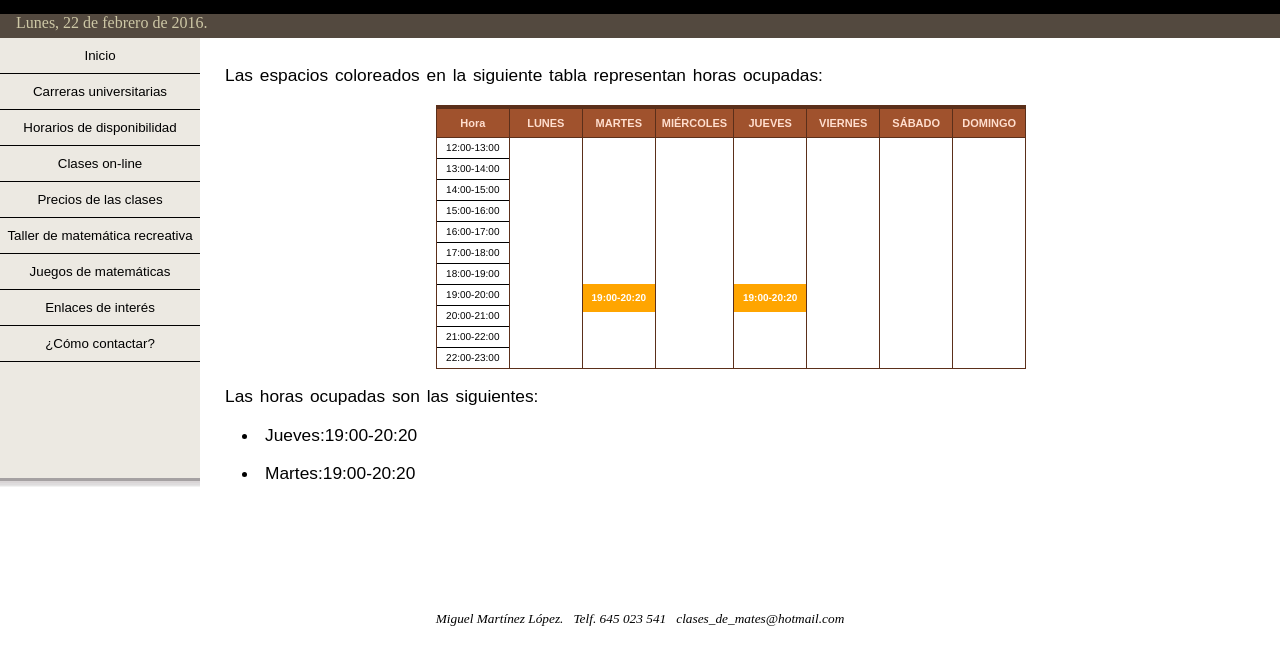
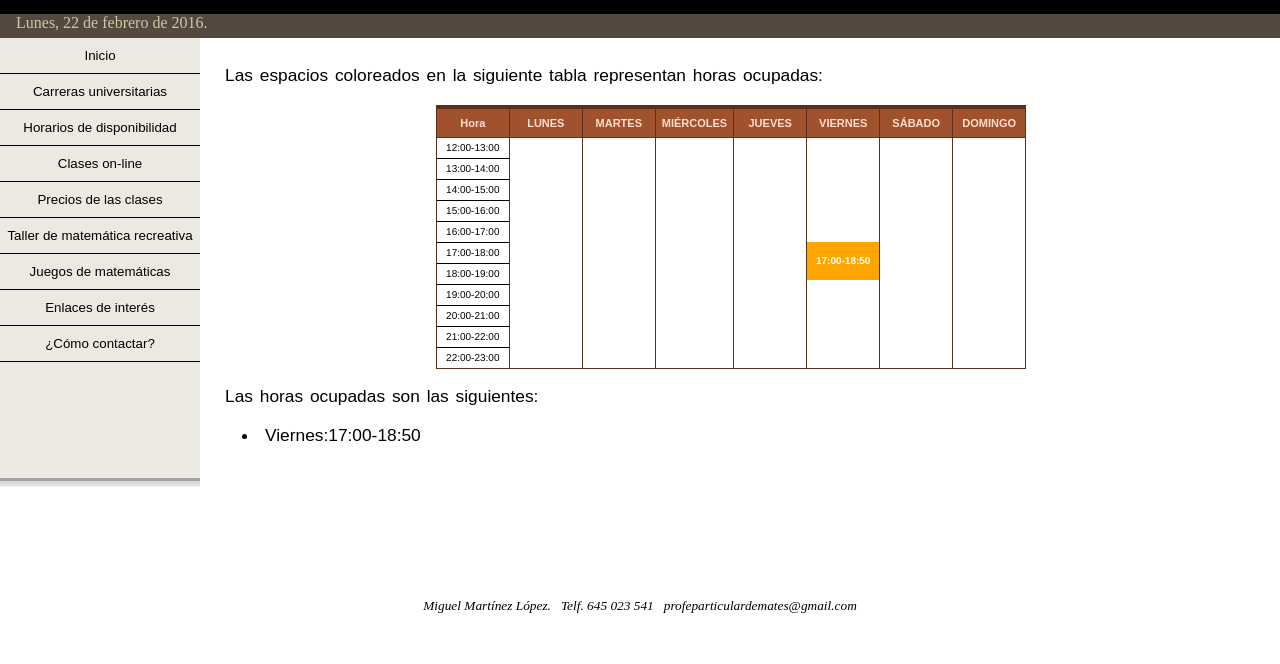
Before and after one commit to clasesdemates/clasesdemates.github.io, a plain HTML site: page horarios.html in a window 1280 px wide. Shown: the part 42-706 px from the top of the page. Drawn offline with Linux system fonts and the light colour scheme; files whose address does not match are found by name.

Commit message:
Nueva web de 2016

```diff
--- a/horarios.html
+++ b/horarios.html
@@ -110,9 +110,7 @@
 <!-- Martes -->
 <td>
 <ul class="barra">
-<li class="disponible" style="height: 146px;"></li>
-<li class="ocupado" style="height: 28px; line-height: 28px;" title="De 19:00 a 20:20 está ocupado">19:00-20:20<li>
-<li class="disponible" style="height: 56px;"></li>
+<li class="disponible" style="height: 230px;"></li>
 </ul>
 </td>
 
@@ -126,16 +124,16 @@
 <!-- Jueves -->
 <td>
 <ul class="barra">
-<li class="disponible" style="height: 146px;"></li>
-<li class="ocupado" style="height: 28px; line-height: 28px;" title="De 19:00 a 20:20 está ocupado">19:00-20:20<li>
-<li class="disponible" style="height: 56px;"></li>
+<li class="disponible" style="height: 230px;"></li>
 </ul>
 </td>
 
 <!-- Viernes -->
 <td>
 <ul class="barra">
-<li class="disponible" style="height: 230px;"></li>
+<li class="disponible" style="height: 104px;"></li>
+<li class="ocupado" style="height: 38px; line-height: 38px;" title="De 17:00 a 18:50 está ocupado">17:00-18:50<li>
+<li class="disponible" style="height: 88px;"></li>
 </ul>
 </td>
 
@@ -160,11 +158,7 @@
 <p>Las horas ocupadas son las siguientes:</p>
 <ul>
     <li>
-        <p>Jueves:19:00-20:20</p>
-    </li>
-
-    <li>
-        <p>Martes:19:00-20:20</p>
+        <p>Viernes:17:00-18:50</p>
     </li>
 
 </ul>
@@ -175,7 +169,7 @@
 
 
 <address id="pie_de_pagina">
-Miguel Martínez López. &nbsp; Telf. 645 023 541 &nbsp; clases_de_mates@hotmail.com
+Miguel Martínez López. &nbsp; Telf. 645 023 541 &nbsp; profeparticulardemates@gmail.com
 </address>
 
 </div> <!-- este div cierra página -->
```
Also changed, not shown: apuntes_y_videos.html (+1 -1 lines), carreras.html (+1 -1 lines), carreras_de_la_UAB.html (+1 -1 lines), carreras_de_la_UDL.html (+1 -1 lines), carreras_de_la_UNED.html (+1 -1 lines), carreras_de_la_UOC.html (+1 -1 lines), clases_online.html (+1 -1 lines), contacto.html (+1 -1 lines), enlaces.html (+1 -1 lines), exploracion_matematica.html (+1 -1 lines), index.html (+1 -1 lines), juegosdepensar.html (+1 -1 lines), precios.html (+2 -2 lines), registrarse.html (+1 -1 lines), 1 more files.
